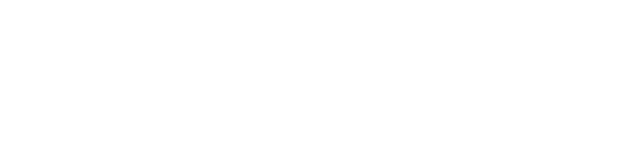
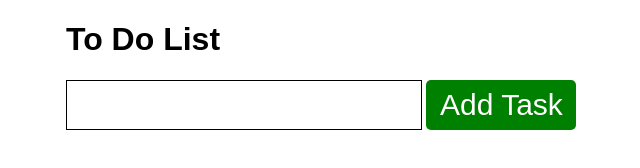
Before and after one commit to iTalantaAcademy-kakuma-1/groub1-sepration-of-concern-starter-, a plain HTML site: page index.html in a window 1280 px wide. Shown: the whole page, without its empty margins (414-1054 px from the left). Drawn offline with Linux system fonts and the light colour scheme.

Commit message:
added the three files

```diff
--- a/client/src/init/index.js
+++ b/client/src/init/index.js
@@ -0,0 +1,19 @@
+let addToDoButton = document.getElementById('addToDo');
+let toDoContainer = document.getElementById('toDoContainer');
+let inputField = document.getElementById('inputField');
+
+addToDoButton.addEventListener('click', function() {
+    var paragraph = document.createElement('p')
+
+    paragraph.innerText = inputField.value;
+    toDoContainer.appendChild(paragraph);
+    inputField.value = "";
+
+    paragraph.addEventListener('click', function() {
+        paragraph.style.textDecoration = 'line-through';
+    })
+
+    paragraph.addEventListener('dblclick', function() {
+        toDoContainer.removeChild(paragraph)
+    })
+})
--- a/client/styles/index.css
+++ b/client/styles/index.css
@@ -1 +1,44 @@
 @import url('./other-file.css');
+
+
+html,
+body {
+    width: 50%;
+    margin: 0 auto;
+    font-family: arial;
+}
+
+.container {
+    width: 600px;
+}
+
+#inputField {
+    width: 350px;
+    height: 46px;
+    border: 1px solid #000;
+    outline: none;
+    font-size: 25px;
+    vertical-align: middle;
+}
+
+#addToDo {
+    height: 50px;
+    width: 150px;
+    background-color: green;
+    vertical-align: middle;
+    font-size: 30px;
+    border-radius: 5px;
+    border: none;
+    color: white;
+    cursor: pointer;
+}
+
+.to-dos {
+    margin-top: 25px;
+}
+
+.paragraph-styling {
+    margin: 0;
+    cursor: pointer;
+    font-size: 20px;
+}
--- a/index.html
+++ b/index.html
@@ -9,7 +9,16 @@
     <link href="./client/styles/index.css" rel="stylesheet" />
   </head>
   <body>
-    <div id="root"></div>
+    <div id="root">
+
+      <h1>To Do List</h1>
+      <div class="container">
+          <input id="inputField" type="text">
+          <button id="addToDo">Add Task</button>
+          <div class="to-dos" id="toDoContainer"></div>
+      </div>
+
+    </div>
 
     <script type="module" src="./client/src/init/index.js"></script>
   </body>
```
